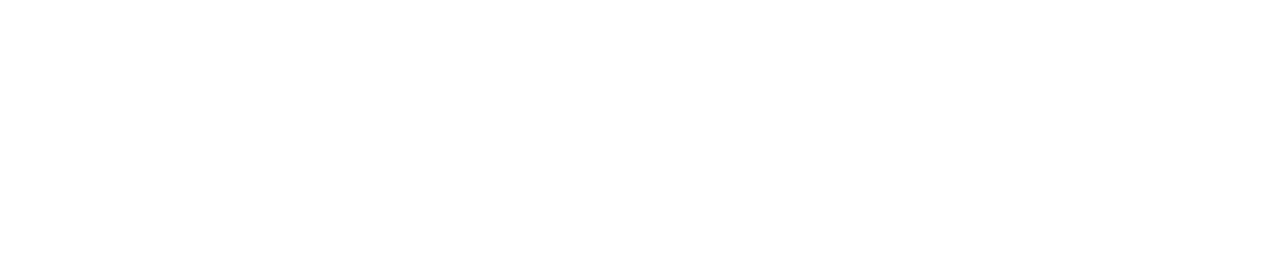
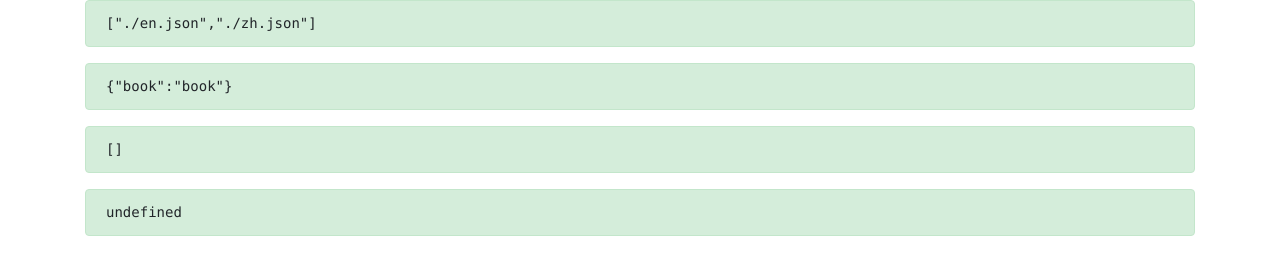
Before and after one commit to simonpai/webpack-playground, a website built with webpack: page static/index.html in a window 1280 px wide. Built offline with nearby package versions, Linux system fonts and the light colour scheme.

Commit message:
Add console.log side effect

```diff
--- /dev/null
+++ b/src/polyfill/index.js
@@ -0,0 +1 @@
+require('./log-to-page');
--- /dev/null
+++ b/src/polyfill/log-to-page.js
@@ -0,0 +1,7 @@
+var log = console.log;
+var screen = document.getElementById('screen') || document.body;
+
+console.log = function(msg) {
+  screen.insertAdjacentHTML('beforeend', '<div class="console-log alert alert-success" role="alert"><pre><code>' + JSON.stringify(msg) + '</code></pre></div>');
+  log.apply(this, arguments);
+};
--- a/static/index.html
+++ b/static/index.html
@@ -1,10 +1,17 @@
 <!DOCTYPE html>
 <html>
 <head>
-  <title>Index</title>
-  <script type="text/javascript" src="/dist/bundle.js"></script>
+  <title>Webpack Samples</title>
+  <link rel="stylesheet" href="https://stackpath.bootstrapcdn.com/bootstrap/4.4.1/css/bootstrap.min.css" integrity="sha384-Vkoo8x4CGsO3+Hhxv8T/Q5PaXtkKtu6ug5TOeNV6gBiFeWPGFN9MuhOf23Q9Ifjh" crossorigin="anonymous">
+  <style>
+    .console-log pre {
+      margin: 0
+    }
+  </style>
 </head>
 <body>
-
+  <div id="screen" class="container">
+  </div>
+  <script type="text/javascript" src="/dist/bundle.js"></script>
 </body>
 </html>
--- a/webpack.config.js
+++ b/webpack.config.js
@@ -4,7 +4,7 @@ const pathAPI = require('path');
 module.exports = (env, argv) => ({
   mode: 'development',
   context: pathAPI.resolve(__dirname),
-  entry: './src/index.js',
+  entry: ['./src/polyfill', './src'],
   target: 'web',
   output: {
     path: pathAPI.resolve(__dirname, 'dist'),
```
